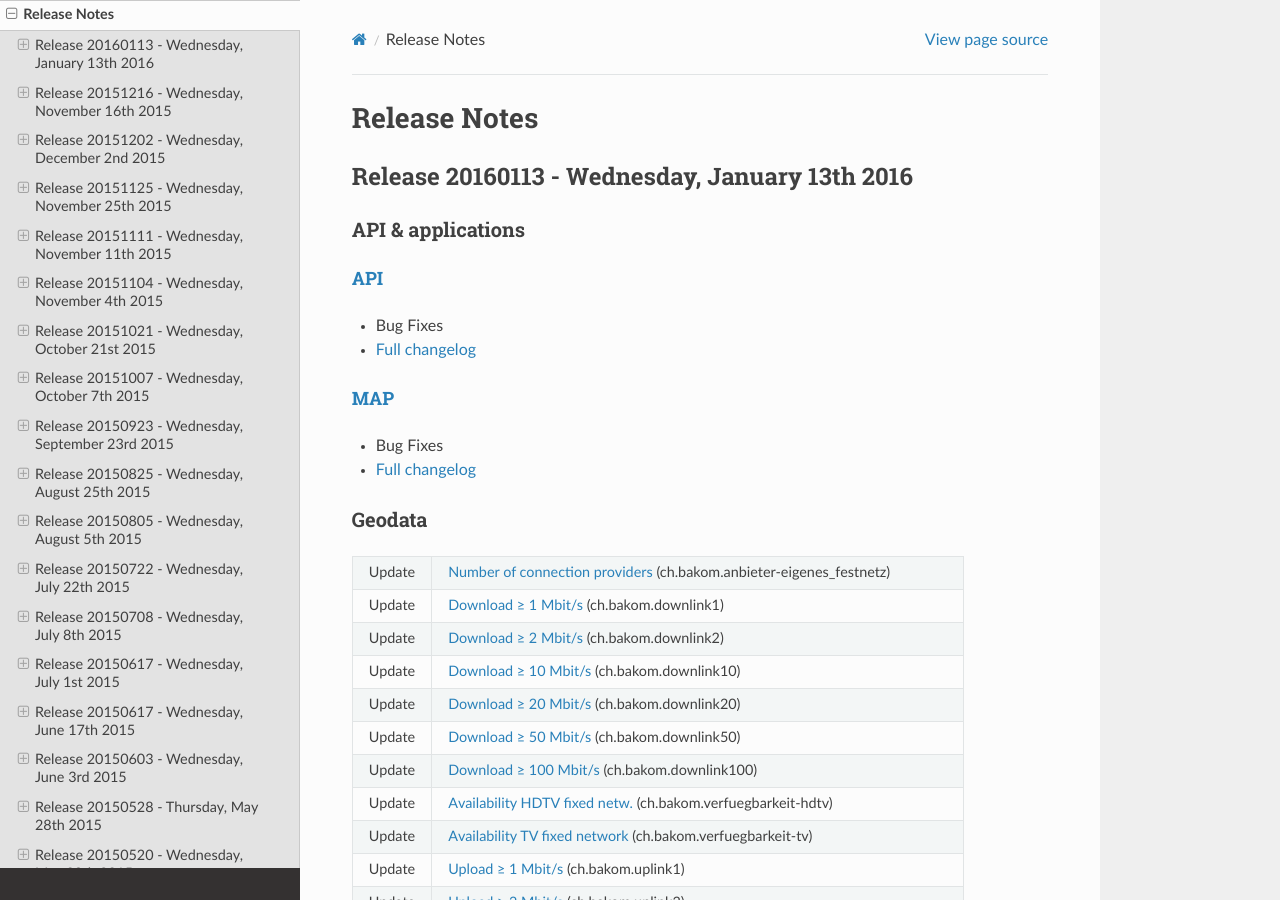
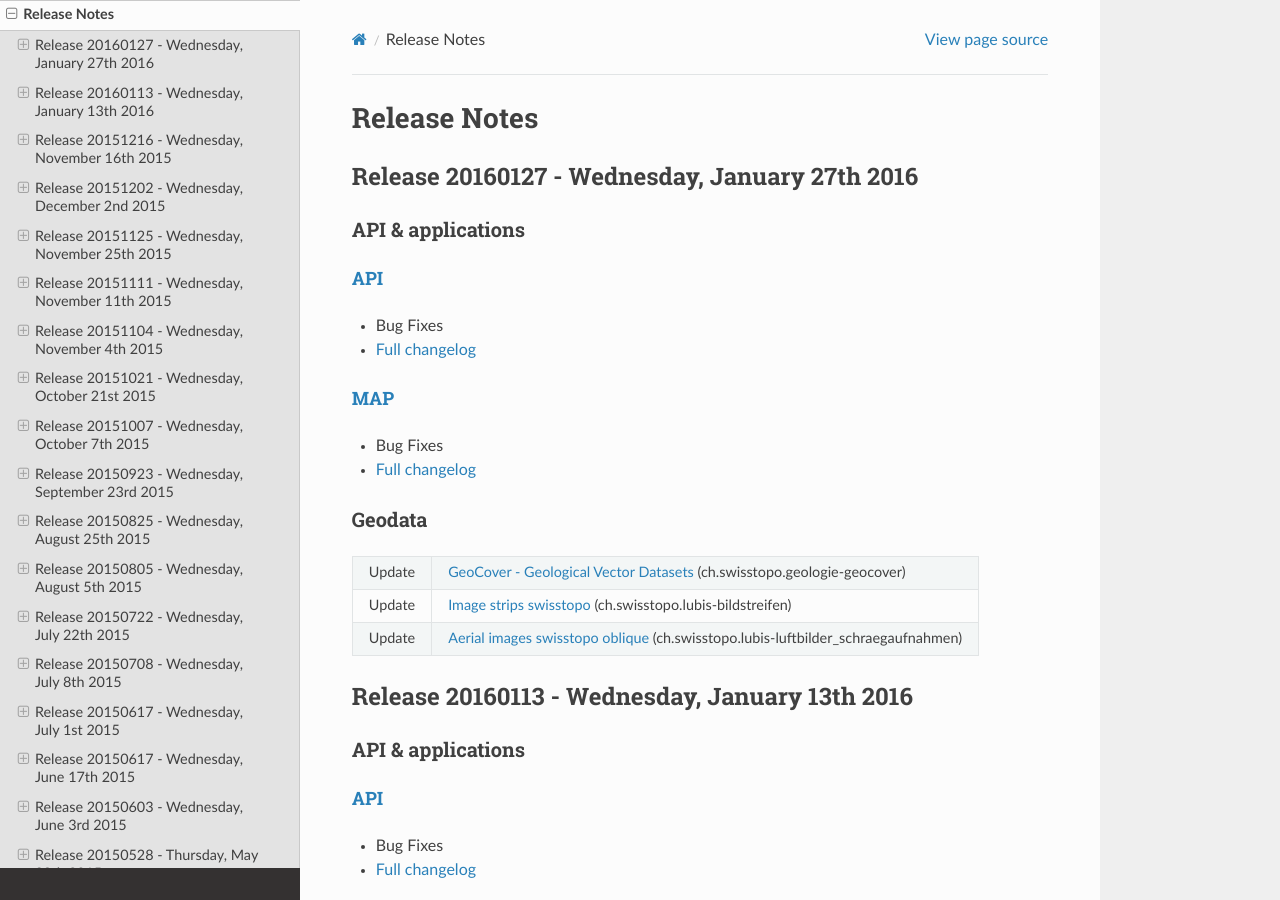
Before and after one commit to swisstopo-test/doc-chsdi3, a Sphinx documentation site: the page built from source/releasenotes/index.rst, in a window 1280 px wide and 900 px high. Built offline with Sphinx 7.4.7 and the Read the Docs theme 2.0.0, drawn with Linux system fonts in a browser that asks for light colours.

Commit message:
releasenotes 20160127

```diff
--- a/source/releasenotes/index.rst
+++ b/source/releasenotes/index.rst
@@ -8,6 +8,35 @@
 
 Release Notes
 =============
+
+
+.. _releasenotes_20160127:
+
+Release 20160127 - Wednesday, January 27th 2016
+------------------------------------------------
+
+API & applications
+******************
+
+`API <//api3.geo.admin.ch>`__
+'''''''''''''''''''''''''''''
+- Bug Fixes
+- `Full changelog <https://github.com/geoadmin/mf-chsdi3/compare/r_160113...r_160127>`__
+
+`MAP <//map.geo.admin.ch>`__
+'''''''''''''''''''''''''''''
+- Bug Fixes
+- `Full changelog <https://github.com/geoadmin/mf-geoadmin3/compare/r_160113...r_160127>`__
+
+Geodata
+*******
++--------+--------------------------------------------------------------------------------------------------------------------------------------------------------------------+
+| Update | `GeoCover - Geological Vector Datasets <//map.geo.admin.ch/?layers=ch.swisstopo.geologie-geocover>`__ (ch.swisstopo.geologie-geocover)                             |
++--------+--------------------------------------------------------------------------------------------------------------------------------------------------------------------+
+| Update | `Image strips swisstopo <//map.geo.admin.ch/?layers=ch.swisstopo.lubis-bildstreifen>`__ (ch.swisstopo.lubis-bildstreifen)                                          |
++--------+--------------------------------------------------------------------------------------------------------------------------------------------------------------------+
+| Update | `Aerial images swisstopo oblique <//map.geo.admin.ch/?layers=ch.swisstopo.lubis-luftbilder_schraegaufnahmen>`__ (ch.swisstopo.lubis-luftbilder_schraegaufnahmen)   |
++--------+--------------------------------------------------------------------------------------------------------------------------------------------------------------------+
 
 
 .. _releasenotes_20160113:
```
